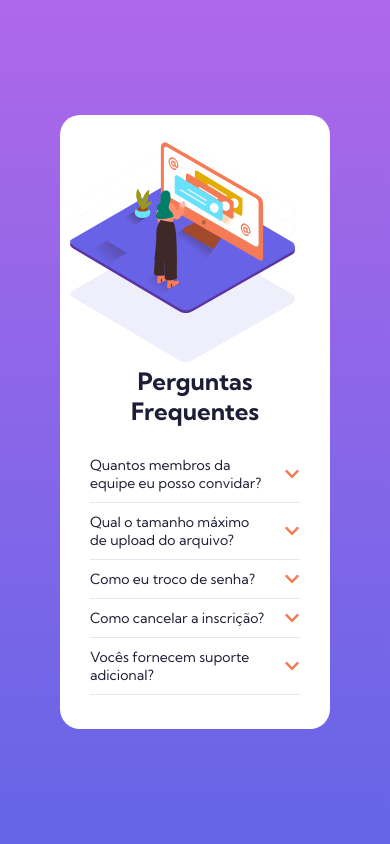
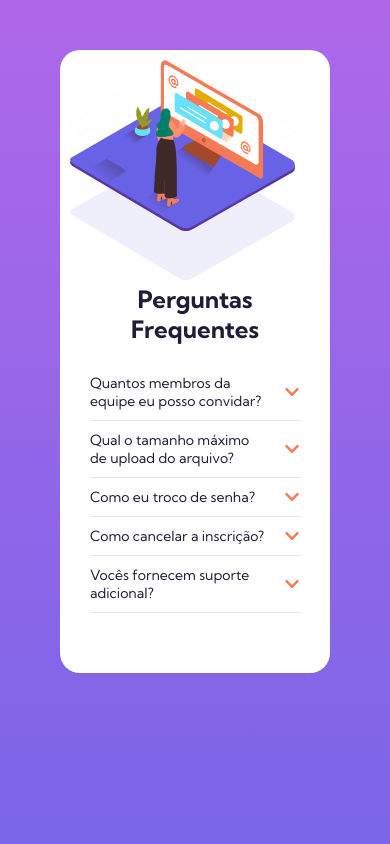
Before and after one commit to anacperdigao/Perguntas-Frequentes, a React (Create React App) app: page / in a window 390 px wide. Shown: the top 844 px of the page. Built offline with nearby package versions, Linux system fonts and the light colour scheme.

Commit message:
Finalização do projeto com responsividade

```diff
--- a/src/Components/ContainerGeral/style.js
+++ b/src/Components/ContainerGeral/style.js
@@ -6,12 +6,16 @@ export const PaginaPrincipal = styled.div`
   padding: 0px 0px;
   background: linear-gradient(to bottom, ${softViolet}, ${softBlue});
   background-repeat: no-repeat;
+  background-size: cover;
   height: 100vh;
   width: 100vw;
   display: flex;
   align-items: center;
   justify-content: center;
-  box-sizing: border-box;
+
+  @media screen and (max-width: 480px){
+    height: 1200px;
+  }
 `;
 
 
@@ -27,9 +31,12 @@ export const ContainerPrincipal = styled.div`
   padding: 20px 10px;
 
   @media screen and (max-width: 480px){
-    grid-template-rows: 50% 50%;
-    grid-template-columns: none;
+    display: flex;
+    flex-direction: column;
     width: 270px;
-    padding: 0px 10px 60px 10px;
+    padding: 10px 10px 60px 10px;
+    position: absolute;
+    top: 50px;
+    box-sizing: border-box;
   }
 `;
```
